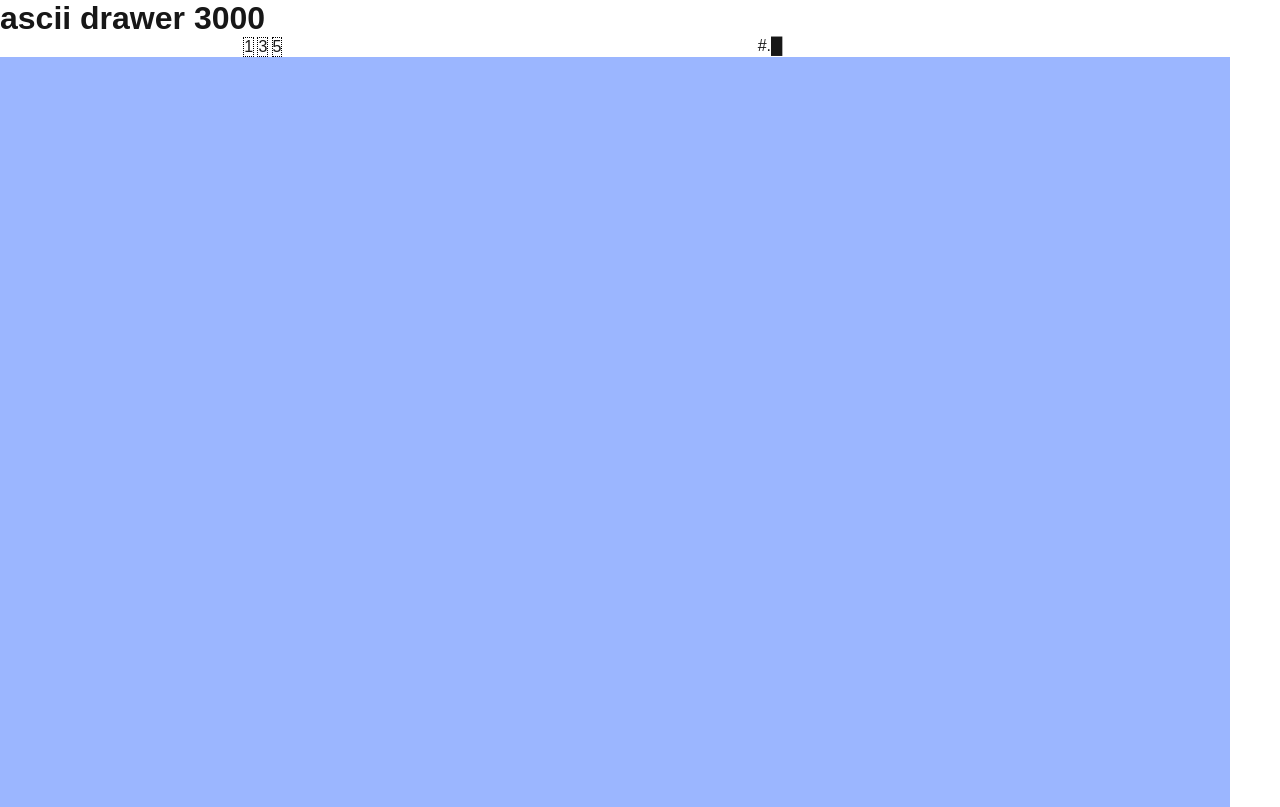
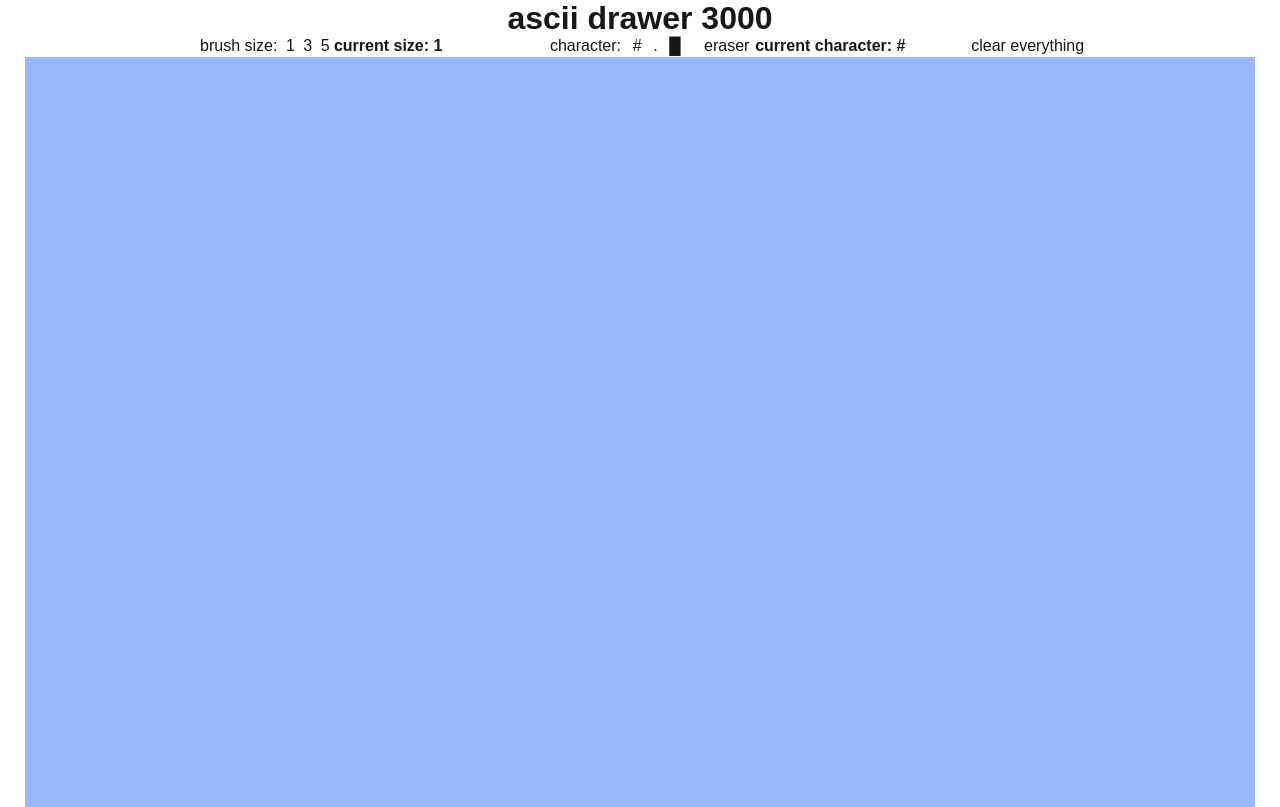
Before and after one commit to lolasanchezz/ascii-drawing-website, a Next.js app: page / in a window 1280 px wide. Built offline with nearby package versions, Linux system fonts and the light colour scheme.

Commit message:
toolbar stuff added + css tweaked

```diff
--- a/src/app/globals.css
+++ b/src/app/globals.css
@@ -21,9 +21,11 @@ body {
 }
 
 body {
+  white-space:  nowrap;
   min-height: 100%;
   display: flex;
   flex-direction: column;
+  justify-content: center;
   align-self: center;
   color: var(--foreground);
   background: var(--background);
--- a/src/app/page.module.css
+++ b/src/app/page.module.css
@@ -1,5 +1,4 @@
 .easelDiv {
-
   color: black;
   cursor: pointer;
   background-color: rgb(155, 182, 255);
@@ -13,24 +12,35 @@
 .main {
   display: flex;
   flex-direction: column;
-  justify-content: left;
-  align-items: left;
+
+  align-items: center;
 }
 
-.toolBar{
+.toolBar {
   display: flex;
-  flex-direction:row;
+  flex-direction: row;
   justify-content: space-around;
+  height: 20px;
   width: 80%;
 }
 
-.sizes, .charsBox {
+.sizes,
+.charsBox {
   display: flex;
   flex-direction: row;
+}
+
+.sizes p,
+.charsBox p {
+  margin: 0 2%;
+}
+
+
+.toolBar p {
+    cursor: pointer;
 
 }
-
-.sizes p {
-  margin: 0 5%;
-  border: 1px dotted black;
+.main span {
+  font-family: monospace;
+  white-space: "pre";
 }
--- a/src/app/page.tsx
+++ b/src/app/page.tsx
@@ -5,20 +5,21 @@ import { useState, useEffect } from "react";
 
 const fontHeight = styleFontHeight * 1.2;
 const fontWidth = styleFontHeight * 0.56;
-  const padding = 50
+const padding = 50;
 export default function Home() {
   const [dimensions, setDimensions] = useState({
-    w: 800,
-    h: 600
-  })
+    w: window.innerWidth - padding,
+    h: window.innerHeight - padding,
+  });
   useEffect(() => {
-    const s = () => {setDimensions({
+    const s = () => {
+      setDimensions({
         w: window.innerWidth - padding,
-      h: window.innerHeight - padding
-    })}
-    s()
-  }, [])
-
+        h: window.innerHeight - padding,
+      });
+    };
+    s();
+  }, []);
 
   function makeEmptyArr(width: number, height: number) {
     let tmpArray: string[][] = [];
@@ -33,12 +34,15 @@ export default function Home() {
   }
   const [size, setSize] = useState(1);
   const [pickedChar, setChar] = useState("#");
-  const [finalRender, setFinalRender] = useState(makeEmptyArr(dimensions.w, dimensions.h));
+  const [finalRender, setFinalRender] = useState(
+    makeEmptyArr(dimensions.w, dimensions.h),
+  );
 
   const Toolbar = () => {
     return (
       <div className={styles.toolBar}>
         <div className={styles.sizes}>
+          <p>brush size:</p>
           <p
             onClick={() => {
               setSize(1);
@@ -60,8 +64,10 @@ export default function Home() {
           >
             5
           </p>
+          <h4>current size: {size}</h4>
         </div>
         <div className={styles.charsBox}>
+          <p>character:</p>
           <p
             onClick={() => {
               setChar("#");
@@ -80,26 +86,53 @@ export default function Home() {
             onClick={() => {
               setChar("█");
             }}
-          >
-            █
+          >█
             </p>
+            <p
+            onClick={() => {
+              setChar("█");
+            }}
+          ></p>
+          <p>
+            eraser
+          </p>
+          <h4>current character: {pickedChar}</h4>
         </div>
+        <p
+        onClick={() => {
+              setFinalRender(makeEmptyArr(dimensions.w, dimensions.h))
+            }}
+        >clear everything</p>
       </div>
     );
   };
 
   return (
     <div className={styles.page}>
+      <main className={styles.main}>
         <h1>ascii drawer 3000</h1>
-      <main className={styles.main}>
         <Toolbar />
-        <Easel width={dimensions.w} height={dimensions.h} setFinalRender = {setFinalRender} finalRender={finalRender} pickedChar={pickedChar} size={size}></Easel>
+        <Easel
+          width={dimensions.w}
+          height={dimensions.h}
+          setFinalRender={setFinalRender}
+          finalRender={finalRender}
+          pickedChar={pickedChar}
+          size={size}
+        ></Easel>
       </main>
     </div>
   );
 }
 
-  const Easel = (props: { width: number; height: number, setFinalRender: any, finalRender: string[][], pickedChar: string, size: number }) => {
+const Easel = (props: {
+  width: number;
+  height: number;
+  setFinalRender: any;
+  finalRender: string[][];
+  pickedChar: string;
+  size: number;
+}) => {
   const [mouseDown, setMouseDown] = useState(false);
 
   //unbelievable
@@ -108,7 +141,7 @@ export default function Home() {
     yPos: number,
     newChar: string,
     size: number,
-      finalRender: string[][]
+    finalRender: string[][],
   ) {
     //attempt to make circle brushes
     let pos: number[][] = [];
@@ -127,7 +160,7 @@ export default function Home() {
     const newArr = finalRender.map((row, y) =>
       row.map((char, x) => (coords.has(`${x},${y}`) ? newChar : char)),
     );
-      return newArr
+    return newArr;
   }
 
   return (
@@ -154,9 +187,16 @@ export default function Home() {
                   key={j}
                   onMouseOver={(client) => {
                     if (mouseDown) {
-                        props.setFinalRender(arr => {
-                          const r = updateRender(j, i, props.pickedChar, props.size, arr)
-                          return r })
+                      props.setFinalRender((arr) => {
+                        const r = updateRender(
+                          j,
+                          i,
+                          props.pickedChar,
+                          props.size,
+                          arr,
+                        );
+                        return r;
+                      });
                     }
                   }}
                 >
```
Lines whose indentation alone changed are shown as unchanged.
